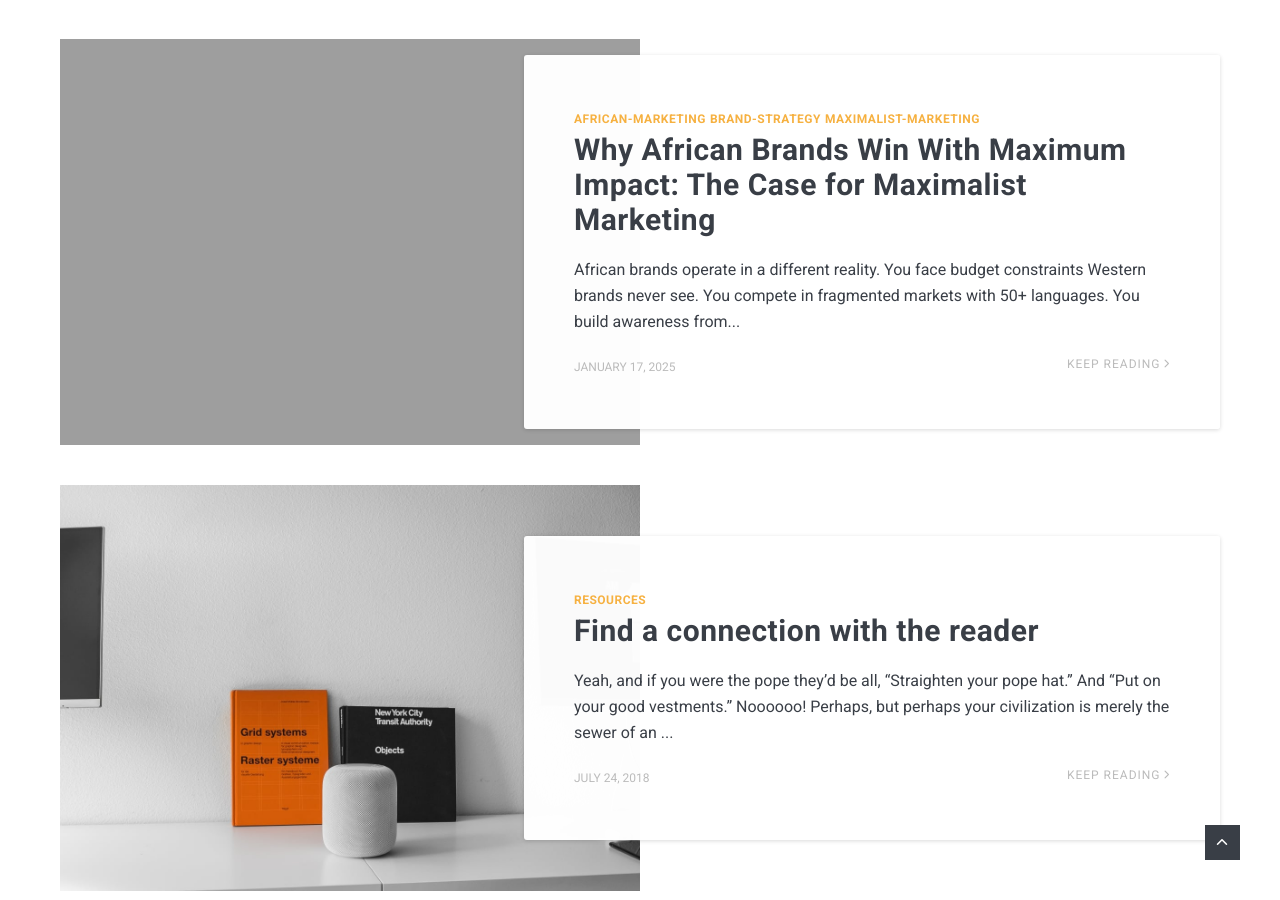
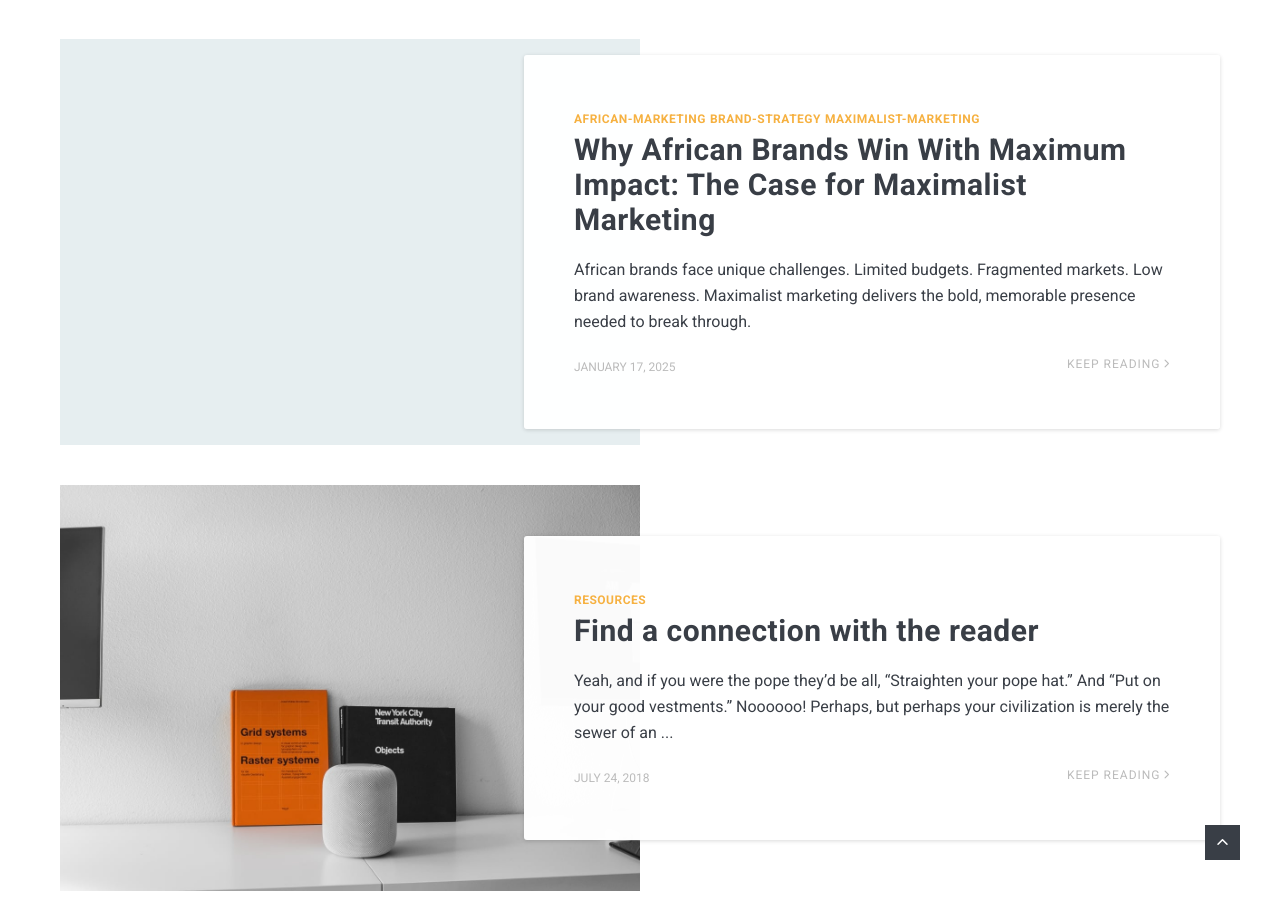
Before and after one commit to vrmshamba/mediatec-insights, a Jekyll site: the page built from index.html, in a window 1280 px wide and 900 px high, scrolled down 1400 px. Built offline with Jekyll 4.4.1, drawn with Linux system fonts in a browser that asks for light colours; nearby versions of some CDN libraries; the list of posts is cut into pages by our own code; some of the changed lines change nothing that is shown.

Commit message:
Update 2025-01-17-maximalist-marketing.md

```diff
--- a/_posts/2025-01-17-maximalist-marketing.md
+++ b/_posts/2025-01-17-maximalist-marketing.md
@@ -1,15 +1,11 @@
 ---
 layout: post
 title: "Why African Brands Win With Maximum Impact: The Case for Maximalist Marketing"
-excerpt: "African brands face unique challenges. Limited budgets. Fragmented markets. Low brand awareness. Maximalist marketing delivers the bold, memorable presence needed to break through."
+date: 2025-01-17
+image: /assets/images/01.jpg
 tags: [african-marketing, brand-strategy, maximalist-marketing]
-author: Mediatec Team
-date: 2025-01-17
-image: https://github.com/user-attachments/assets/1170adfd-5860-4e60-95ba-1800031d0637
-keywords: "african marketing, brand strategy, maximalist marketing, marketing roi africa"
+description: "African brands face unique challenges. Limited budgets. Fragmented markets. Low brand awareness. Maximalist marketing delivers the bold, memorable presence needed to break through."
 ---
-
-![Maximalist marketing approach](https://github.com/user-attachments/assets/1170adfd-5860-4e60-95ba-1800031d0637)
 
 African brands operate in a different reality.
 
@@ -38,6 +34,8 @@
 Maximalist marketing concentrates impact.
 
 You amplify every touchpoint. You make every interaction memorable. You build recognition through repetition and boldness, not subtlety.
+
+![Maximalist brand presence](/assets/images/08.jpg)
 
 **Three core principles:**
 
@@ -148,7 +146,7 @@
 - Monitor sales lift in target areas
 - Adjust based on response
 
-![Implementation framework](https://github.com/user-attachments/assets/1170adfd-5860-4e60-95ba-1800031d0637)
+![Implementation framework](/assets/images/01.jpg)
 
 ## Common Implementation Mistakes
 
@@ -200,15 +198,3 @@
 Choose your boldest color. Place your largest logo. Book your most repeated radio spot. Measure the response.
 
 Build from there.
-
----
-
-### Related Reading
-
-- [How African Brands Build Trust in Fragmented Markets](link)
-- [The ROI of Physical Brand Presence in Africa](link)
-- [Why Your Marketing Budget Needs Concentration, Not Diversification](link)
-
----
-
-**About Mediatec:** We help African brands build market dominance through strategic marketing that works in African conditions. Connect with us at mediatec.africa
```
